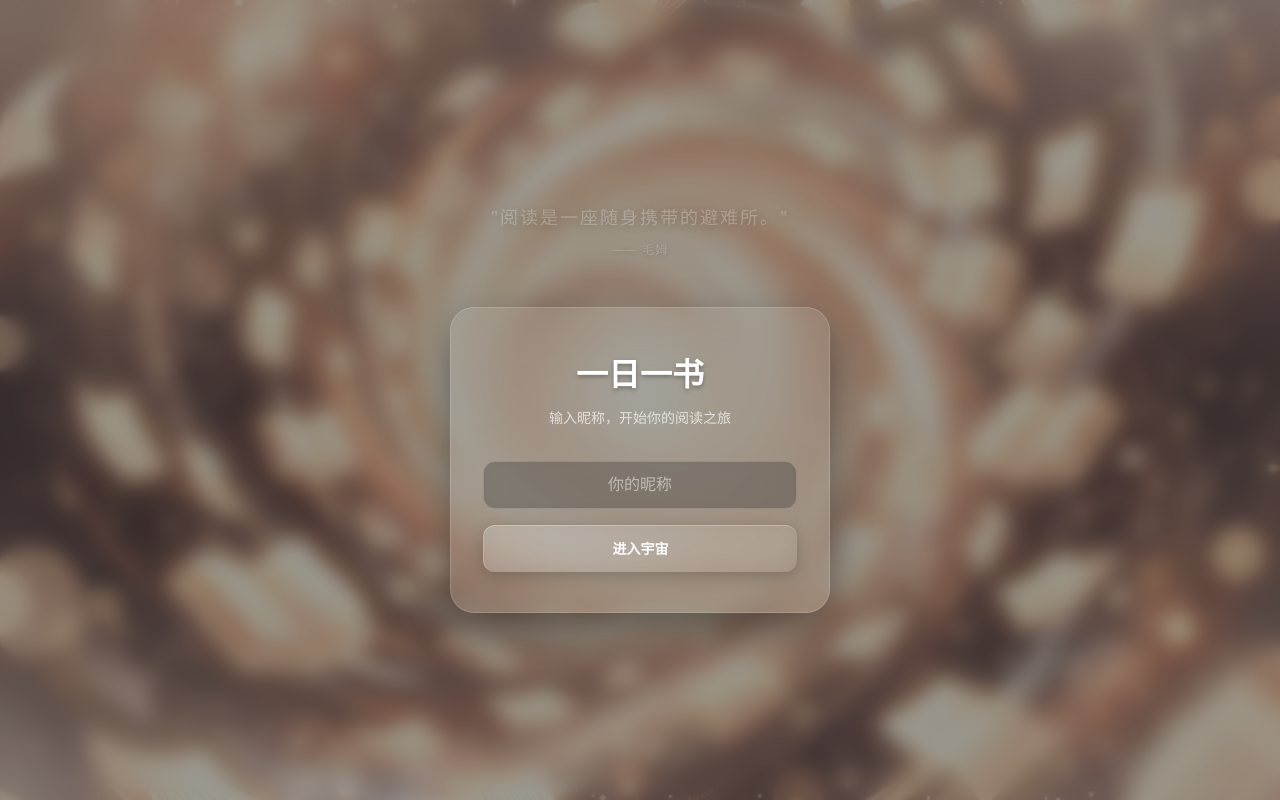
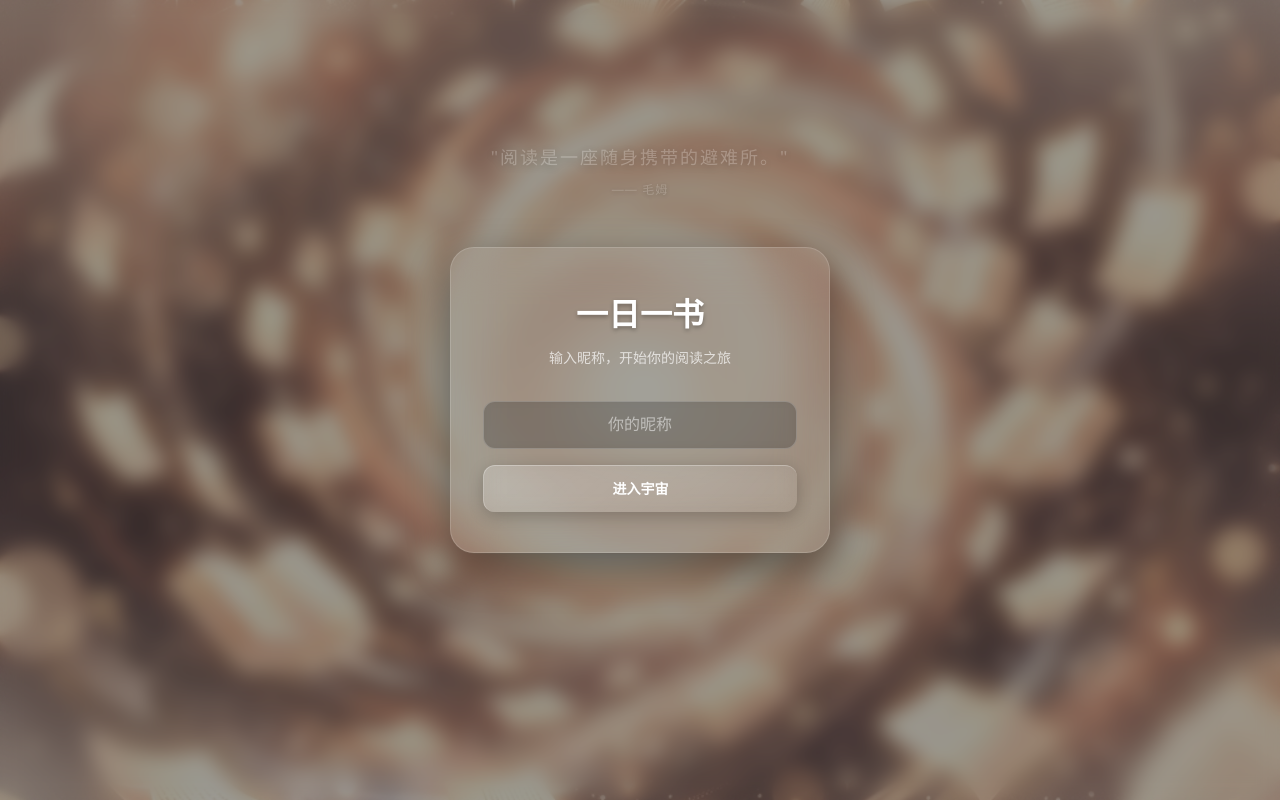
Before and after one commit to shanyin18/ODOB, a React (Vite) app: page / in a window 1280 px wide. Built offline with nearby package versions, Linux system fonts and the light colour scheme.

Commit message:
书海背景+名 言展示3.0

```diff
--- a/src/App.jsx
+++ b/src/App.jsx
@@ -97,8 +97,8 @@ function NicknameGate({ onLogin }) {
 
       <div style={{ position: 'relative', zIndex: 1, display: 'flex', flexDirection: 'column', alignItems: 'center', width: '100%' }}>
 
-        {/* 名言展示区 */}
-        <div style={{ marginBottom: '40px', textAlign: 'center', height: '80px', display: 'flex', flexDirection: 'column', justifyContent: 'flex-end' }}>
+        {/* 名言展示区（绝对定位，悬浮在上方，不占用排版空间） */}
+        <div style={{ position: 'absolute', bottom: '100%', left: 0, right: 0, marginBottom: '40px', textAlign: 'center', height: '80px', display: 'flex', flexDirection: 'column', justifyContent: 'flex-end', pointerEvents: 'none' }}>
           <AnimatePresence mode="wait">
             <motion.div key={quoteIdx} initial={{ opacity: 0, y: 10 }} animate={{ opacity: 1, y: 0 }} exit={{ opacity: 0, y: -10 }} transition={{ duration: 0.8 }}>
               <p style={{ fontSize: '18px', color: '#fff', fontWeight: 300, letterSpacing: '2px', textShadow: '0 2px 8px rgba(0,0,0,0.8)', fontFamily: 'var(--font-serif)' }}>"{quotes[quoteIdx].text}"</p>
```
